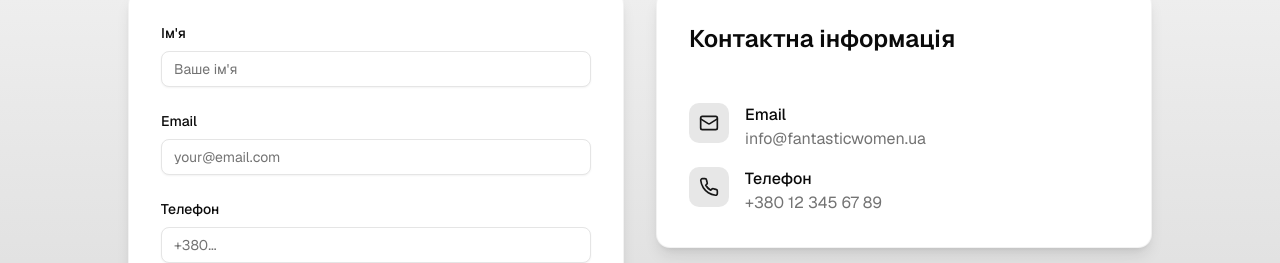
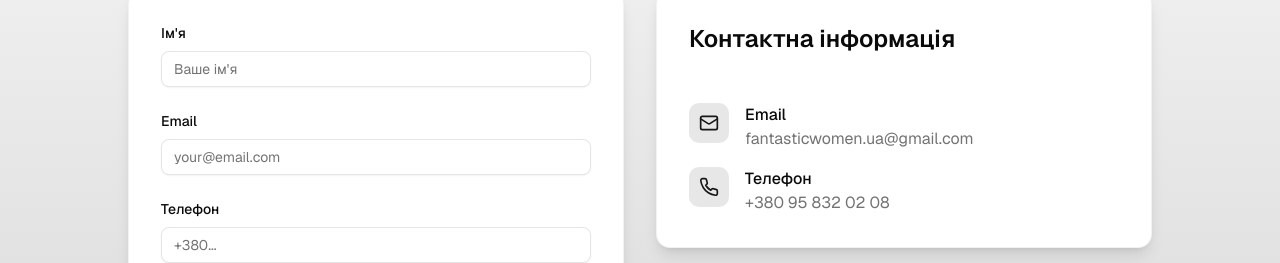
Before and after one commit to Kh-Ol-An/fantastic-women, a Next.js app: page / in a window 1280 px wide. Shown: the part 4756-5019 px from the top of the page. Built offline with nearby package versions, Linux system fonts and the light colour scheme.

Commit message:
chang contact info

```diff
--- a/components/contact-section.tsx
+++ b/components/contact-section.tsx
@@ -141,10 +141,10 @@ export function ContactSection() {
                     <div>
                       <div className="font-medium text-foreground">Email</div>
                       <a
-                        href="mailto:info@fantasticwomen.ua"
+                        href="mailto:fantasticwomen.ua@gmail.com"
                         className="text-muted-foreground hover:text-primary transition-colors"
                       >
-                        info@fantasticwomen.ua
+                          fantasticwomen.ua@gmail.com
                       </a>
                     </div>
                   </div>
@@ -156,10 +156,10 @@ export function ContactSection() {
                     <div>
                       <div className="font-medium text-foreground">Телефон</div>
                       <a
-                        href="tel:+380123456789"
+                        href="tel:+380958320208"
                         className="text-muted-foreground hover:text-primary transition-colors"
                       >
-                        +380 12 345 67 89
+                        +380 95 832 02 08
                       </a>
                     </div>
                   </div>
@@ -170,7 +170,7 @@ export function ContactSection() {
                 <h3 className="text-2xl font-semibold text-foreground mb-6">Соціальні мережі</h3>
                 <div className="flex gap-4">
                   <a
-                    href="https://facebook.com"
+                    href="https://www.facebook.com/p/%D0%93%D0%9E-%D0%A4%D0%B0%D0%BD%D1%82%D0%B0%D1%81%D1%82%D0%B8%D1%87%D0%BD%D1%96-%D0%B6%D1%96%D0%BD%D0%BA%D0%B8-100072101002580/"
                     target="_blank"
                     rel="noopener noreferrer"
                     className="w-12 h-12 bg-primary/10 rounded-lg flex items-center justify-center hover:bg-primary hover:text-primary-foreground transition-all duration-300 hover:scale-110"
@@ -178,7 +178,7 @@ export function ContactSection() {
                     <Facebook className="w-6 h-6" />
                   </a>
                   <a
-                    href="https://instagram.com"
+                    href="https://www.instagram.com/fantasticwomen.ua/"
                     target="_blank"
                     rel="noopener noreferrer"
                     className="w-12 h-12 bg-primary/10 rounded-lg flex items-center justify-center hover:bg-primary hover:text-primary-foreground transition-all duration-300 hover:scale-110"
```
